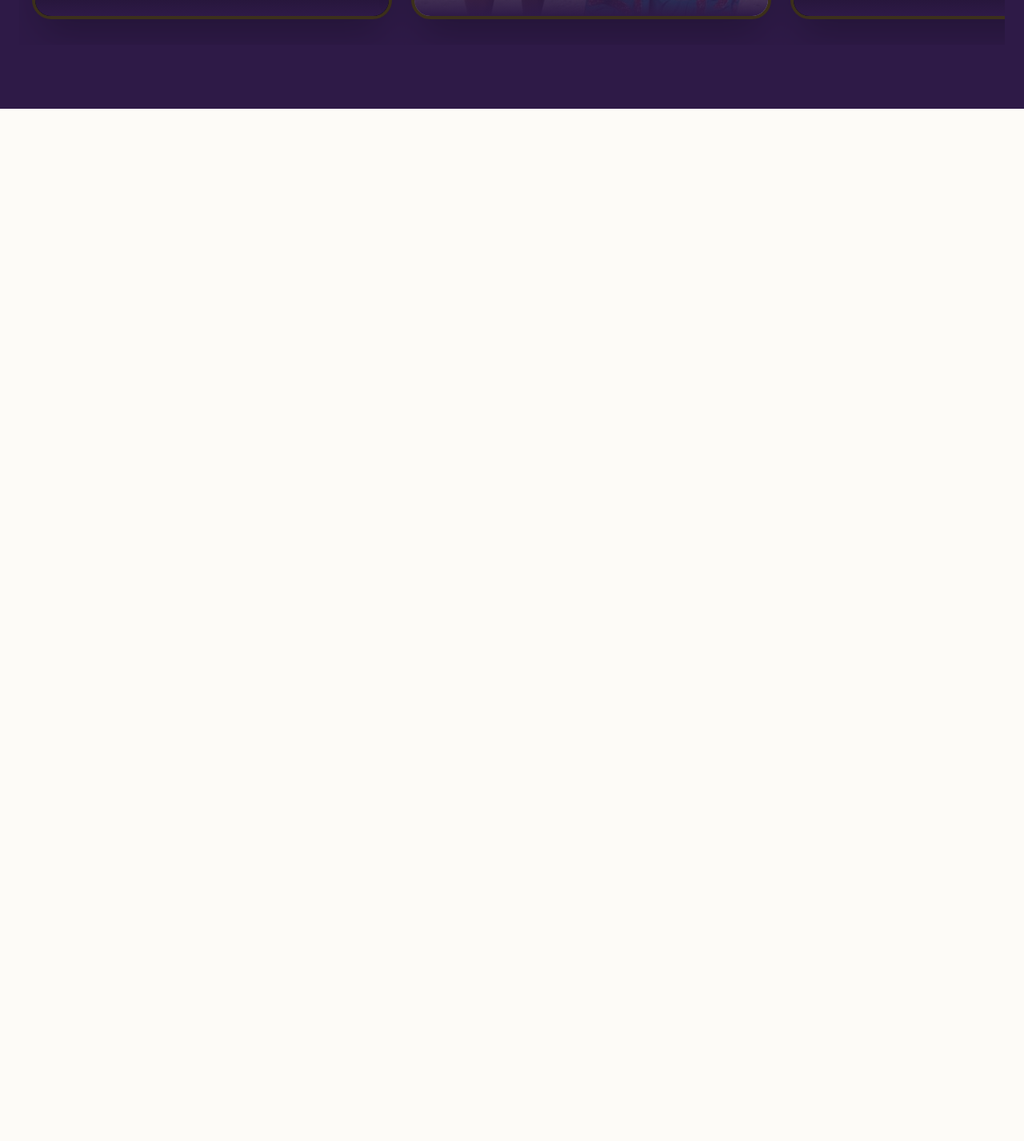
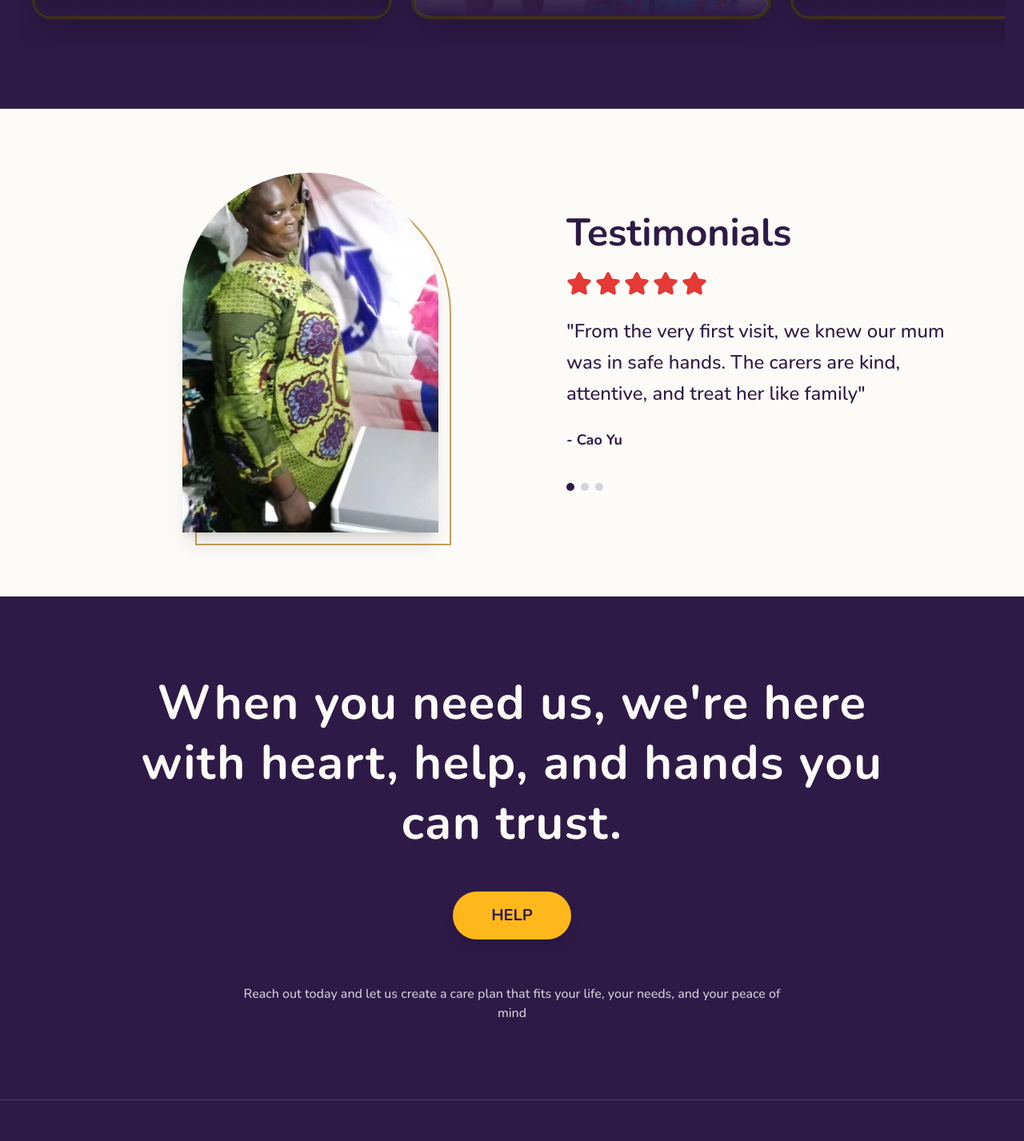
Before and after one commit to adesinaisaiah100/worin, a Next.js app: page / in a window 1280 px wide. Shown: the part 3239-4666 px from the top of the page at 80% size. Before the commit the page ends 3375 px from the top, so only its background shows below. Built offline with nearby package versions, Linux system fonts and the light colour scheme; grey boxes are pictures that could not be loaded.

Commit message:
feat: Integrate Testimonials, CTA, and Footer sections into home page

```diff
--- a/app/page.tsx
+++ b/app/page.tsx
@@ -3,6 +3,9 @@
 import { useRef } from "react";
 import Image from "next/image";
 import Navbar from "./components/navbar";
+import Testimonials from "./components/testimonials";
+import CTA from "./components/cta";
+import Footer from "./components/footer";
 import { Mail, MapPin, ArrowRight, Heart, Shield, Users, PlayCircle, ChevronLeft, ChevronRight } from "lucide-react";
 import { useMediaQuery } from 'react-responsive'
 
@@ -240,6 +243,11 @@ export default function Home() {
         </div>
       </section>
 
+      <Testimonials />
+
+      <CTA />
+
+      <Footer />
 
     </main>
   );
```
